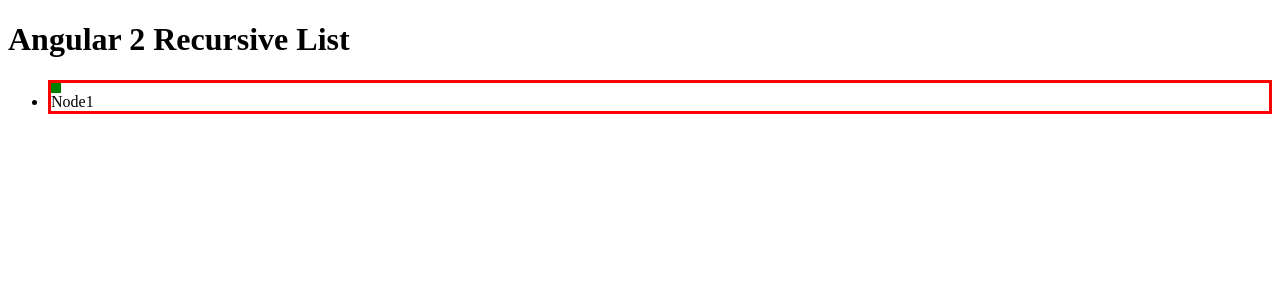
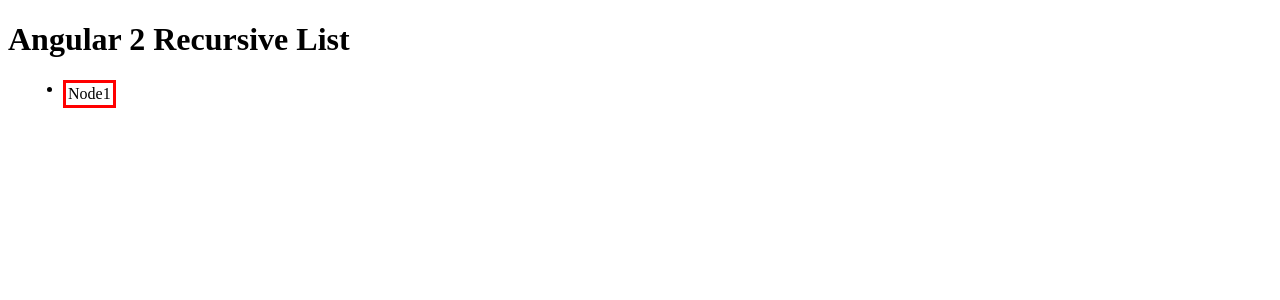
Before and after one commit to Kedriik/RecursiveTree, an Angular app: page / in a window 1280 px wide. Shown: the top 300 px of the page. Built offline with nearby package versions, Linux system fonts and the light colour scheme.

Commit message:
recursive tree drag added

```diff
--- a/src/app/tree-view/tree-view.component.css
+++ b/src/app/tree-view/tree-view.component.css
@@ -1,12 +1,22 @@
 .node {
     border-style: solid;
     border-color: red;
-
+    position: absolute;
+    padding: 2px;
 }
-
-[draggable=true] {
+li{
+    margin:15px 15px 15px 15px;
+}
+[draggable] {
+    -moz-user-select: none;
+    -khtml-user-select: none;
+    -webkit-user-select: none;
+    user-select: none;
+    /* Required to make elements draggable in old WebKit */
+    -khtml-user-drag: element;
+    -webkit-user-drag: element;
     cursor: move;
-}
+  }
 
 .handle{
     background-color:green;
--- a/src/app/tree-view/tree-view.component.ts
+++ b/src/app/tree-view/tree-view.component.ts
@@ -1,4 +1,4 @@
-import { Component, OnInit,Input } from '@angular/core';
+import { Component, OnInit,ElementRef,Inject } from '@angular/core';
 
 @Component({
   selector: 'app-tree-view',
@@ -10,8 +10,8 @@
   <ul>
     <ng-template #recursiveList let-list>
       <li *ngFor="let item of list">
-        <div id={{item.id}} class="node"  (click) = "item.toggleShowChildren()" >
-          <div class="handle" draggable="true" ondrag="item.dragStart(event)"></div> {{item.name}}
+        <div id={{item.id}} class="node"  (click) = "item.toggleShowChildren()" draggable="true">
+          {{item.name}}
         </div>
         <ul *ngIf="item.children.length > 0 && item.showChildren">
           <ng-container *ngTemplateOutlet="recursiveList; context:{ $implicit: item.children }"></ng-container>
@@ -27,10 +27,14 @@
 export class TreeViewComponent implements OnInit {
   //https://www.html5rocks.com/en/tutorials/dnd/basics/
   root: Node;
-  constructor() {
+  elementRef: ElementRef;
+
+  constructor(@Inject(ElementRef) elementRef: ElementRef) {
+    this.elementRef = elementRef;
     this.root = new Node(null,"root");
-   }
+}
 
+  dragged:any;
   ngOnInit() {
     let node1 = new Node(this.root);
     let node2 = new Node(node1);
@@ -39,10 +43,30 @@
     for(let i =0;i<10;i++){
       new Node(node2);
     }
+    document.addEventListener("dragstart", this.handleDragStart);
+    document.addEventListener("dragend", this.handleDragEnd);
+
+  }
+  onClick(event) {
+    console.log(event);
   }
   addTestNode(){
     let node = new Node(this.root);
   }
+
+  handleDragStart(e) {
+    this.dragged = e.target;
+    this.dragged.style.borderColor = "green";
+    e.dataTransfer.setData("Powitanie", e.target.id)
+   // console.log(e.srcElement);
+  }
+  handleDragEnd(e){
+    e.target.style.borderColor = "red";
+    console.log(e.srcElement);
+    this.dragged = null;
+  }
+
+
 
 
 }
@@ -85,11 +109,11 @@
     this.children[child.id] = child;
     child.parent = this;
   }
+  dragStart(event){
+    console.log(event);
+  }
   removeChild(child:Node){
     child.parent = null;
     delete this.children[child.id];
   }
-
-
-
 }
```
Also changed, not shown: package.json (+5 -6 lines), 1 other file (tests, documents, lock files or other folders).
